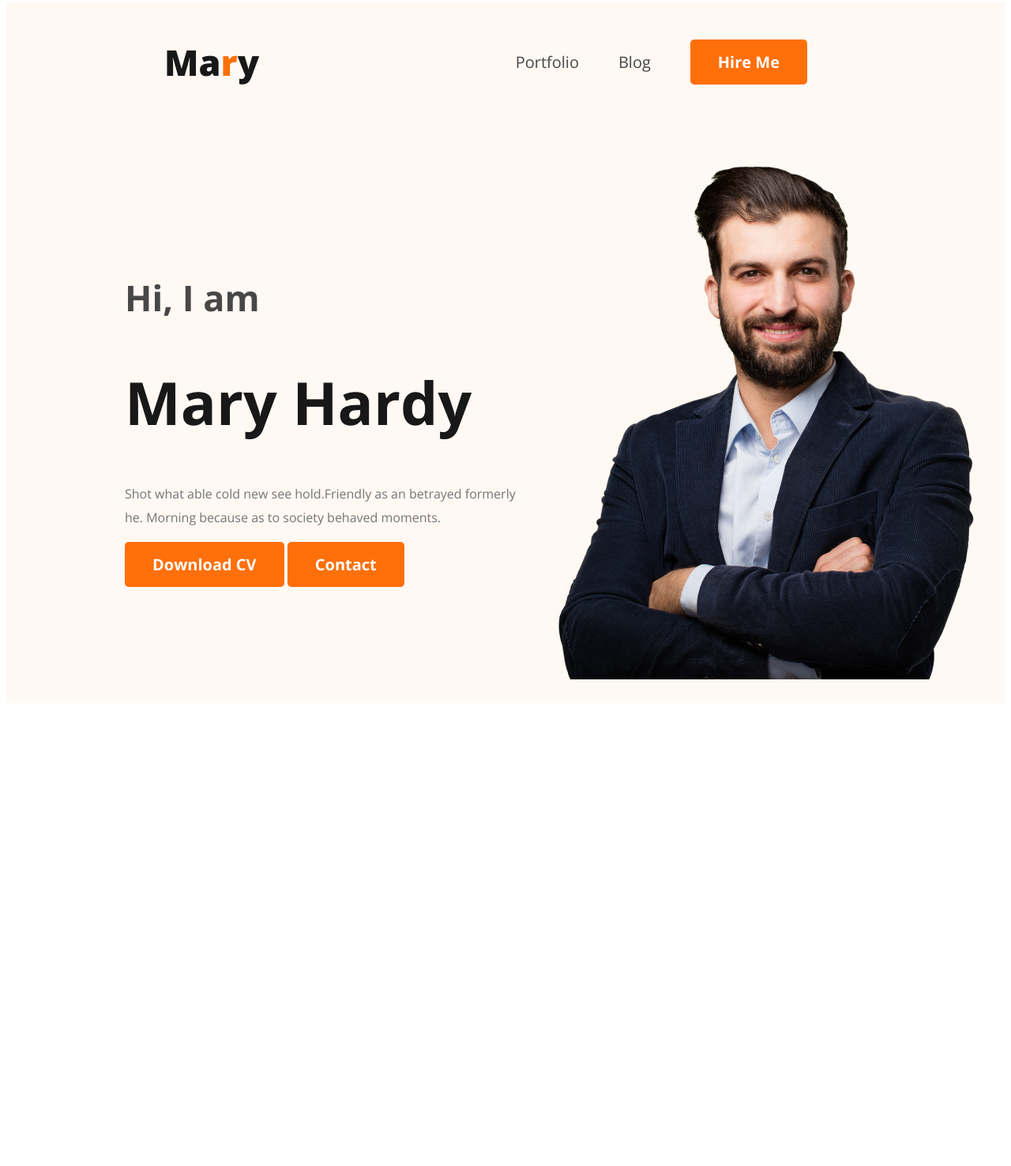
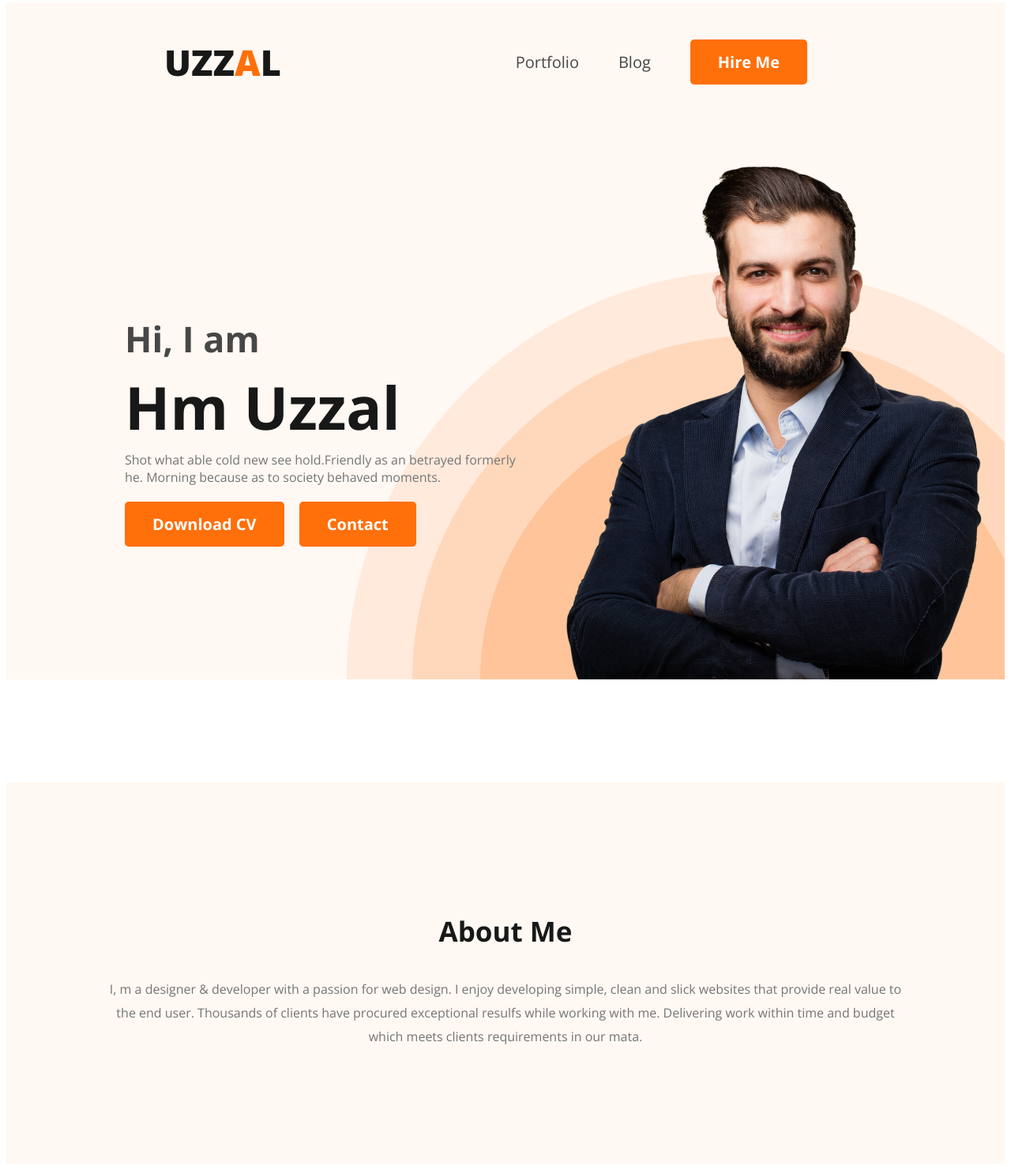
Before and after one commit to hmuzzal786/developer-porttfolio, a plain HTML site: page index.html in a window 1280 px wide. Shown: the part 5-1481 px from the top of the page at 79% size. Before the commit the page ends 903 px from the top, so only its background shows below. Drawn offline with nearby package versions, Linux system fonts and the light colour scheme.

Commit message:
added tow section

```diff
--- a/index.html
+++ b/index.html
@@ -12,7 +12,7 @@
 <body>
     <header class="header">
         <nav class="navbar">
-            <h3 class="nav-logo">Ma<span class="text-orang">r</span>y</h3>
+            <h3 class="nav-logo">UZZ<span class="text-orang">A</span>L</h3>
             <ul>
                 <li><a href="portfolio">Portfolio</a></li>
                 <li><a href="blog">Blog</a></li>
@@ -22,14 +22,22 @@
         <div class="hero-section">
             <div class="hero-contant">
                 <h3  class="hero-greeting">Hi, I  am</h3>
-                <h1 class="hero-title">Mary Hardy</h1>
-                <p class="hero-para">Shot what able cold new see hold.Friendly as an betrayed formerly he. Morning because as to society behaved moments.</p>
+                <h1 class="hero-title">Hm Uzzal</h1>
+                <p class="hero-description">Shot what able cold new see hold.Friendly as an betrayed formerly he. Morning because as to society behaved moments.</p>
                 <button class="btn-orang">Download CV</button>
-                <button class="btn-orang">Contact</button>
+                <button class="btn-orang hero-btn-right">Contact</button>
             </div>
             <img class="profile-img" src="images/hardy.png" alt="">
         </div>
     </header>
+    <!--main section start-->
+    <main>
+        <section class="about-section">
+            <h3 class="section-title">About Me</h3>
+            <p class="about-description">I, m a designer & developer with a passion for web design. I enjoy developing simple, clean and slick websites that provide real value to the end user. Thousands of clients have procured exceptional resulfs while working with me. Delivering work within time and budget which meets clients requirements in our mata.</p>
+        </section>
+    </main>
+    <!--main section end-->
 
 </body>
 </html>
--- a/style.css
+++ b/style.css
@@ -17,6 +17,13 @@
     padding: 15px 35px;
     border: none;
     border-radius: 5px;
+}
+.section-title{
+    color: #181818;
+    text-align: center;
+    font-size: 35px;
+    font-style: normal;
+    font-weight: 700;
 }
 
 /*========nav section start========*/
@@ -48,34 +55,73 @@
     font-weight: 400;
 }
 /*========nav section end========*/
+/*========hero section start========*/
+
 .hero-section{
-    padding: 30px 30px 30px 150px;
+    padding: 30px 20px 0px 150px;
     display: flex;
     align-items: center;
+    background-image: url("images/header_bg.png");
+    background-repeat: no-repeat;
+    background-position: bottom right;
+    justify-content: space-between;
+}
+.hero-contant{
+    max-height: 500px;
 }
 .hero-greeting{
     color: #474747;
     font-size: 45px;
     font-style: normal;
     font-weight: 600;
-    line-height: normal;
+    margin-bottom: 0;
 }
 .hero-title{
     color: #181818;
-    font-family: Open Sans;
     font-size: 75px;
     font-style: normal;
     font-weight: 700;
-    line-height: normal;
+    margin-top: 5px;
+    margin-bottom: 0;
+
 }
-.hero-para{
+.hero-description{
     color: #757575;
     font-size: 16px;
     font-style: normal;
     font-weight: 400;
-    line-height: 30px;
+    margin-top: 5px;
+    margin-bottom: 20px;
 }
 
 .hero-section .profile-img{
     width: 500x;
 }
+.hero-btn-right{
+    margin-left: 15px;
+}
+.btn-orang:hover{
+    background-color: #fff;
+    color:#ff6f0a;
+    border: 1px solid #ff6f0a;
+}
+/*========hero section end========*/
+/*========about section start========*/
+
+.about-section{
+    padding: 130px;
+    background-color: #FFF8F3;
+    margin: 130px 0;
+
+
+}
+
+
+.about-description{
+    color: #757575;
+    text-align: center;
+    font-size: 16px;
+    font-weight: 400;
+    line-height: 30px;
+}
+/*========about section end========*/
```
